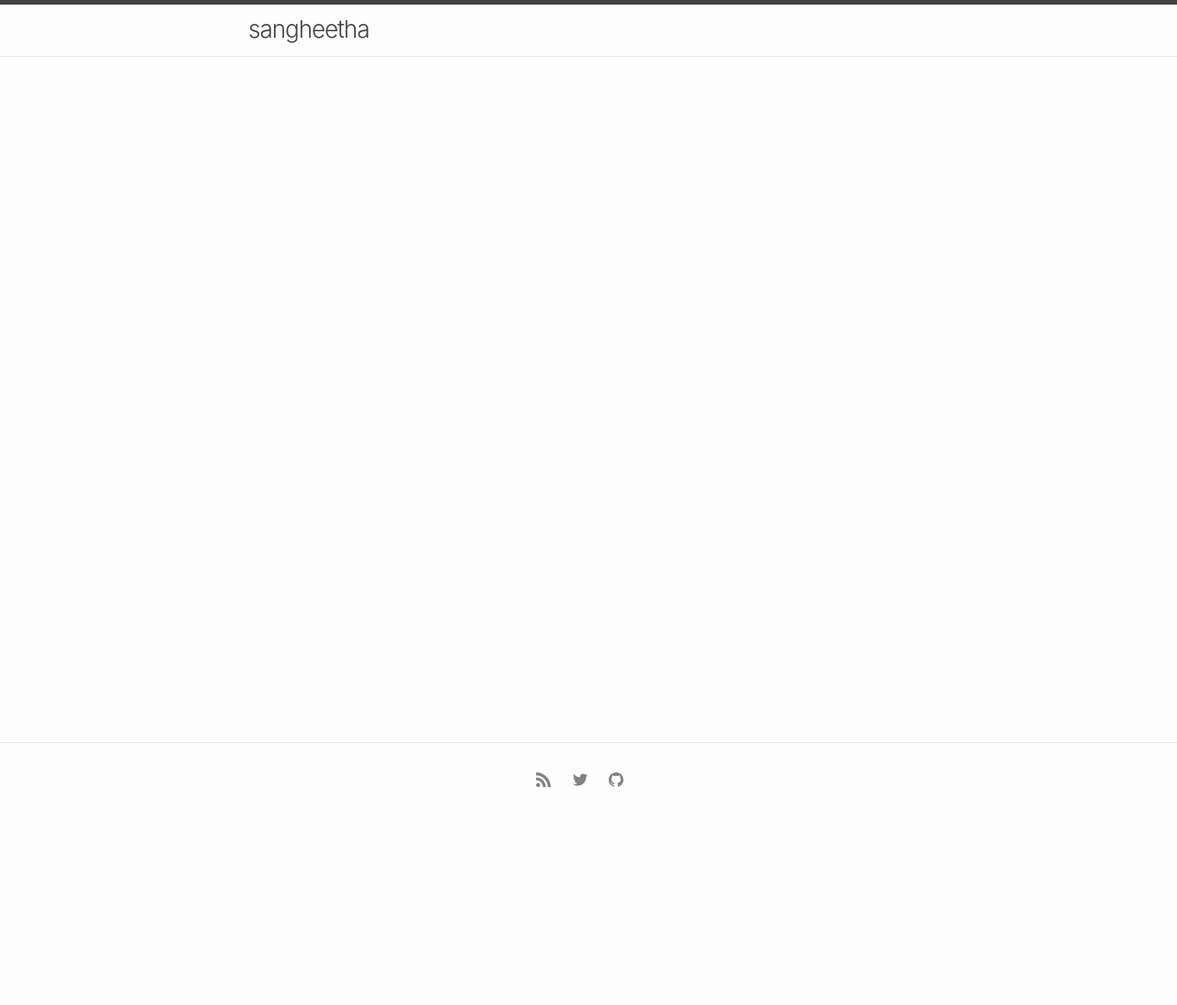
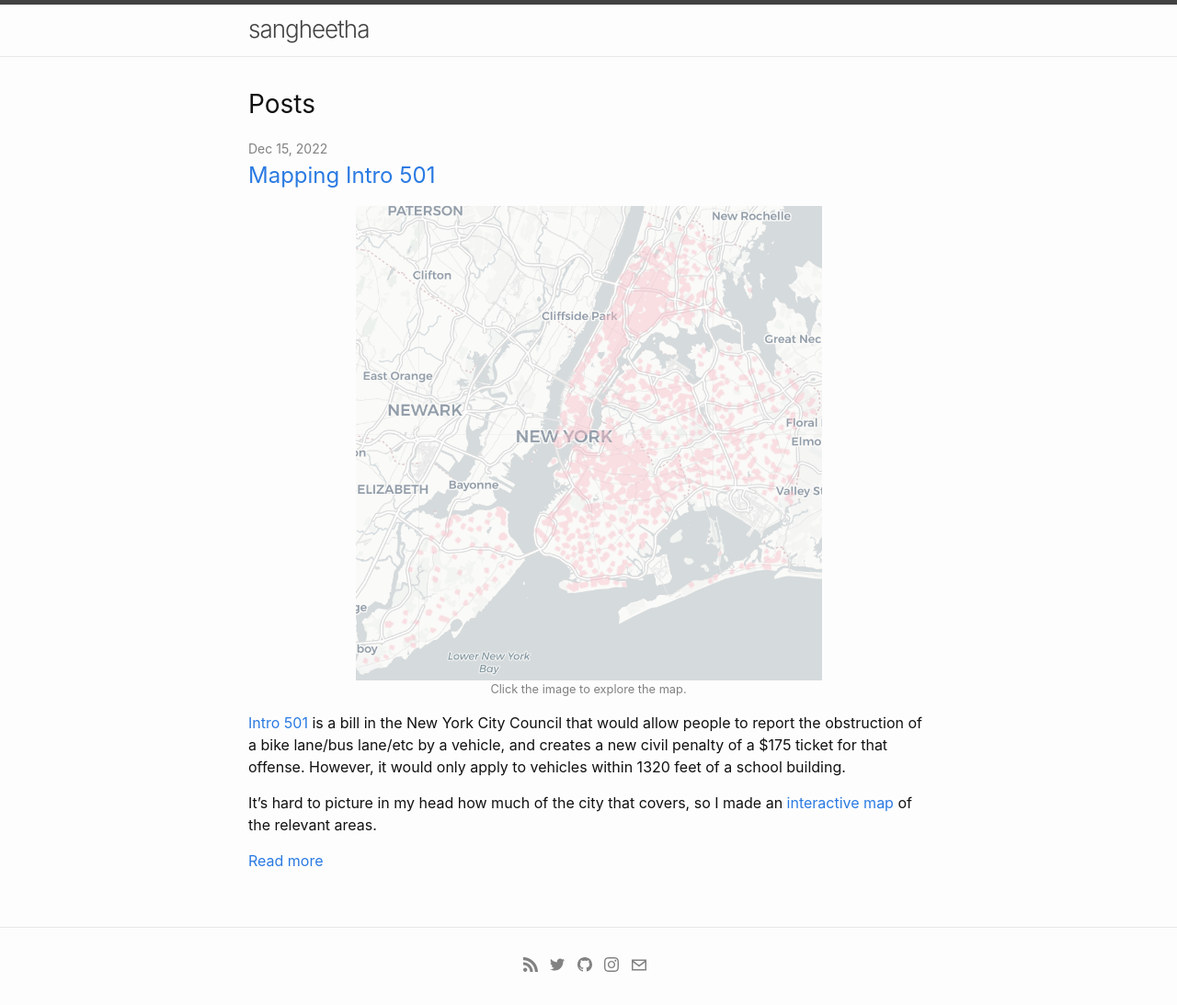
Before and after one commit to Sangheetha/sangheetha.github.io, a Jekyll site: the page built from index.markdown, in a window 1280 px wide. Shown: the whole page at 92% size. Built offline with Jekyll 4.4.1, drawn with Linux system fonts in a browser that asks for light colours; before the commit the page ends 900 px from its top, so only the background shows below that.

Commit message:
Post Mapping Intro 501

```diff
--- a/_config.yml
+++ b/_config.yml
@@ -19,7 +19,7 @@
 # in the templates via {{ site.myvariable }}.
 
 title: sangheetha
-email:
+email: site@sangheetha.com
 description: >- # this means to ignore newlines until "baseurl:"
 baseurl: "" # the subpath of your site, e.g. /blog
 url: "http://sangheetha.com" # the base hostname & protocol for your site, e.g. http://example.com
--- a/_data/social-media.yml
+++ b/_data/social-media.yml
@@ -7,3 +7,8 @@ github:
   id: sangheetha
   href: 'https://github.com/'
   title: github
+
+instagram:
+  id: __sangheetha__
+  href: 'https://www.instagram.com/'
+  title: instagram
--- a/_includes/footer.html
+++ b/_includes/footer.html
@@ -20,6 +20,11 @@
               </a>
             {% endif %}
         {% endfor %}
+        <a href="mailto:{{ email }}">
+          <svg class="svg-icon">
+            <use xlink:href="{{ 'assets/minima-social-icons.svg#email' | relative_url }}"></use>
+          </svg>
+        </a>
     </div>
   </div>
 
--- a/_drafts/mapping-intro-501.markdown
+++ b/_posts/2022-12-15-mapping-intro501.markdown
@@ -10,7 +9,7 @@ Click the image to explore the map.
 
 [Intro 501](https://legistar.council.nyc.gov/LegislationDetail.aspx?ID=5669096&GUID=13B0175F-8FD2-4728-9734-2ACEB6D2DC5C&Options=Advanced&Search=) is a bill in the New York City Council that would allow people to report the obstruction of a bike lane/bus lane/etc by a vehicle, and creates a new civil penalty of a $175 ticket for that offense. However, it would only apply to vehicles within 1320 feet of a school building.
 
-I made an [interactive map](/Intro501) of the relevant areas.
+It's hard to picture in my head how much of the city that covers, so I made an [interactive map](/Intro501) of the relevant areas.
 
 <!--more-->
 
@@ -18,6 +17,6 @@ The map was made using [geopandas](https://geopandas.org). More details are in t
 
 A few notes:
 
-* The covered area is ~258km<sup>2</sup> (99 square miles), about 32% of NYC's landmass. A follow-up question on my mind is what proportion of NYC streets or even specifically bike lanes are covered.
-* There's a [school](https://en.wikipedia.org/wiki/New_York_Harbor_School) on Governor's Island!
-* I certainly didn't have a mental model of the distribution of schools across the city until I worked on this - an initial plan to also display the individual school locations on this map was scuffed because of the sheer noise the highest density areas would have added.
+* The covered area is ~258km<sup>2</sup> (99 square miles), about 32% of NYC's landmass. A follow-up question on my mind is what proportion of NYC streets (or even specifically bike lanes) are covered.
+* There's a [school](https://en.wikipedia.org/wiki/New_York_Harbor_School) on Governor's Island.
+* I certainly didn't have a mental model of the distribution of schools across the city until I worked on this - an initial plan to also display the individual school locations was scuffed because of the sheer visual noise that added to the highest density areas.
--- a/_sass/minima/_base.scss
+++ b/_sass/minima/_base.scss
@@ -214,8 +214,8 @@ pre {
  */
 
 .svg-icon {
-    width: 30px;
-    height: 30px;
+    width: 20px;
+    height: 20px;
     display: inline-block;
     fill: #{$grey-color};
     padding-right: 5px;
```
Also changed, not shown: other parts of _posts/2022-12-15-mapping-intro501.markdown (+0 -1 lines), assets/minima-social-icons.svg.
